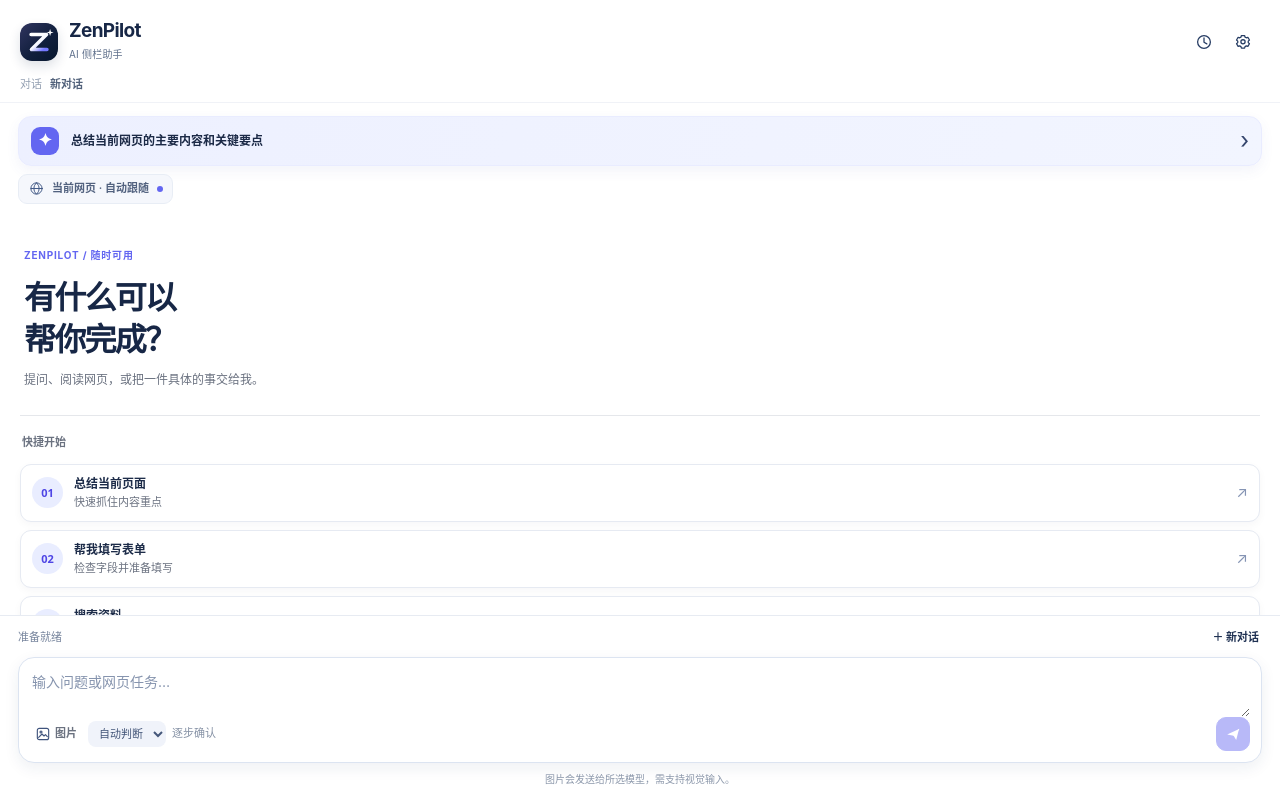
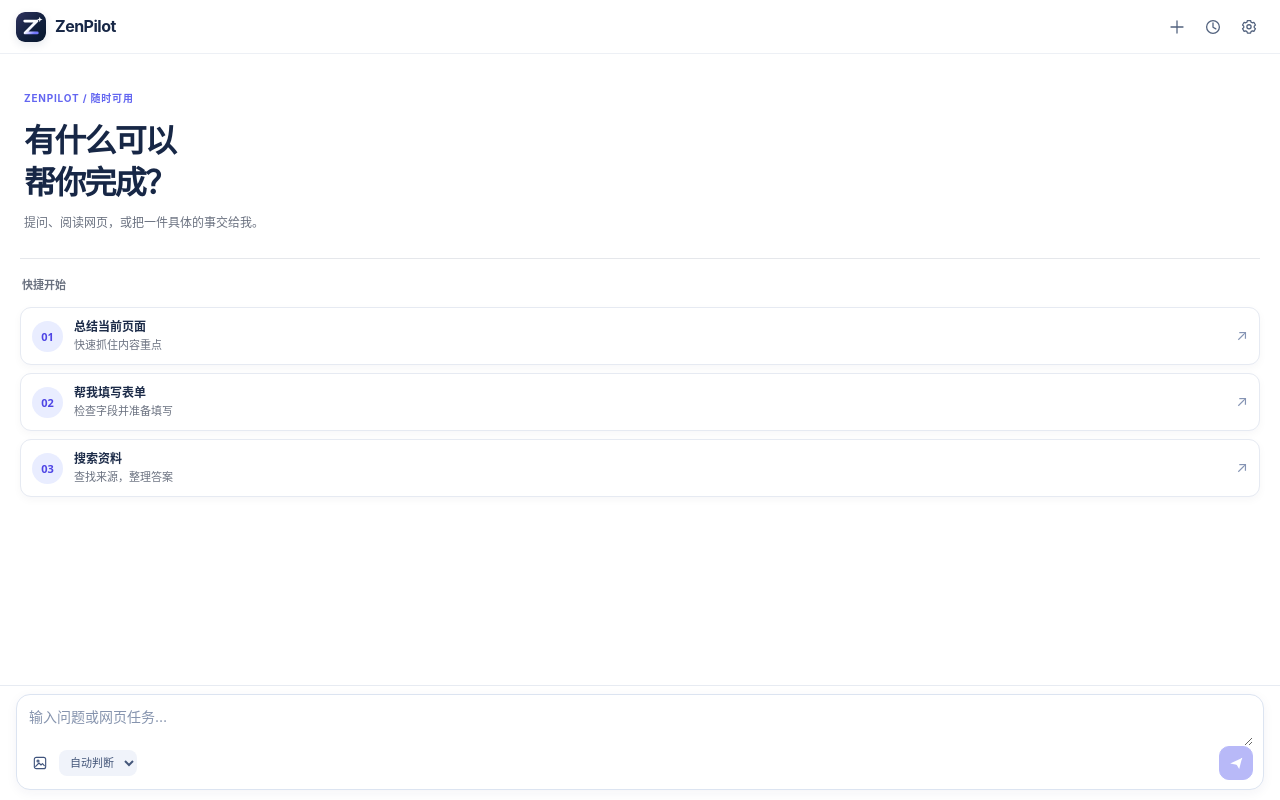
Before and after one commit to Bohanfree/ZenPilot, a browser extension: page extension/panel.html in a window 1280 px wide. Drawn offline with Linux system fonts and the light colour scheme.

Commit message:
Simplify sidebar for conversation in 0.2.9

```diff
--- a/extension/conversation.css
+++ b/extension/conversation.css
@@ -1,4 +1,4 @@
-.header-actions{display:flex;align-items:center;gap:3px}.header-actions .icon-button{font-size:17px}.session-bar{display:flex;align-items:center;gap:9px;padding:8px 20px 3px;color:var(--muted);font-size:10px}.session-bar strong{font-size:11px;font-weight:500;color:var(--text);white-space:nowrap;text-overflow:ellipsis;overflow:hidden;min-width:0}
+.header-actions{display:flex;align-items:center;gap:3px}.header-actions .icon-button{font-size:17px}
 #history-panel{position:absolute;inset:0;z-index:20;padding:20px;background:var(--bg);display:flex;flex-direction:column;gap:12px;overflow:auto}#history-panel .drawer-header{display:flex;align-items:center;justify-content:space-between}#history-panel h2{font-size:18px}#history-panel .drawer-header button{border:0;background:none;font-size:22px;padding:2px 7px}#history-search{margin:0}#session-list{flex:1;overflow:auto;min-height:70px;display:flex;flex-direction:column;gap:7px}.session-item{display:flex;flex-direction:column;text-align:left;gap:4px;padding:12px}.session-item strong{overflow:hidden;text-overflow:ellipsis;white-space:nowrap;font-size:12px}.session-item small{font-size:10px;color:var(--muted)}.session-item.selected{background:var(--soft);border-color:#91a383}#rename-form{display:flex;align-items:center;gap:7px}#rename-title{margin:0;font-size:12px}#rename-save{white-space:nowrap;font-size:11px}#delete-session{color:var(--orange);background:transparent}#delete-confirmation{font-size:12px;padding:12px;border:1px solid var(--line);border-radius:9px}#delete-confirmation div{display:flex;justify-content:flex-end;gap:8px}
 .attachment-tray{display:flex;gap:8px;padding:0 0 9px;flex-wrap:wrap}.attachment{position:relative;width:66px;height:66px}.attachment>button:first-child{padding:0;width:66px;height:66px;overflow:hidden}.attachment img{width:100%;height:100%;object-fit:cover}.attachment .remove-image{position:absolute;right:-5px;top:-5px;padding:0;width:20px;height:20px;border-radius:50%;font-size:15px;background:var(--surface);line-height:1}.user-images{display:flex;gap:8px;flex-wrap:wrap;margin-top:9px}.user-images button{padding:0;overflow:hidden;background:transparent;border-color:#ffffff40}.user-images img{display:block;width:100px;height:85px;object-fit:cover}#attach-image{padding:4px 7px;font-size:15px;background:transparent;border:0}#chat-form.dragging{outline:2px dashed var(--green);outline-offset:3px}.composer-tools{display:flex;gap:4px;align-items:center}#image-dialog{padding:12px;border:1px solid var(--line);border-radius:12px;background:var(--surface);color:var(--text);max-width:95vw;max-height:92vh}#image-dialog::backdrop{background:#0009}#image-dialog img{display:block;max-width:85vw;max-height:75vh;object-fit:contain}#image-dialog button{display:block;margin:0 0 8px auto}.attachment-note{color:var(--muted);font-size:9px}.message.user:empty{display:none}
 body{position:relative}
--- a/extension/design.css
+++ b/extension/design.css
@@ -13,24 +13,14 @@ button:not(:disabled):hover { border-color: #cbd4e5; background: #f7f9ff; }
 button:focus-visible, input:focus-visible, textarea:focus-visible, select:focus-visible { outline: 2px solid #8486f7; outline-offset: 2px; }
 .primary { background: var(--accent); border-color: var(--accent); color: #fff; }
 .primary:not(:disabled):hover { background: var(--accent-deep); border-color: var(--accent-deep); color: #fff; box-shadow: 0 5px 14px rgba(99, 102, 241, .22); }
-header { min-height: 76px; padding: 18px 20px 10px; background: var(--surface); border-bottom: 0; }
-.brand { min-width: 0; gap: 11px; }
-.brand img { width: 38px; height: 38px; border-radius: 12px; box-shadow: 0 5px 12px rgba(24, 39, 78, .14); }
-.brand strong { font-size: 19px; line-height: 1.15; font-weight: 720; letter-spacing: -.65px; color: #172746; }
-.brand span { font-size: 10px; color: #5e6f8b; letter-spacing: .02em; }
+header { min-height: 54px; padding: 9px 16px; background: var(--surface); border-bottom: 1px solid #edf0f5; }
+.brand { min-width: 0; gap: 9px; }
+.brand img { width: 30px; height: 30px; border-radius: 9px; box-shadow: 0 3px 8px rgba(24, 39, 78, .1); }
+.brand strong { font-size: 16px; line-height: 1.15; font-weight: 720; letter-spacing: -.5px; color: #172746; }
 .header-actions { gap: 5px; }
-.header-actions .icon-button { display: grid; place-items: center; width: 34px; height: 34px; padding: 0; border: 1px solid transparent; border-radius: 9px; color: #263c63; }
+.header-actions .icon-button { display: grid; place-items: center; width: 31px; height: 31px; padding: 0; border: 1px solid transparent; border-radius: 9px; color: #52627e; }
 .header-actions .icon-button:hover { border-color: #e4e9f5; background: #f4f6ff; }
 .icon-button svg, #attach-image svg { width: 18px; height: 18px; fill: none; stroke: currentColor; stroke-width: 1.7; stroke-linecap: round; stroke-linejoin: round; }
-.session-bar { width: 100%; min-width: 0; padding: 0 20px var(--space-2); gap: var(--space-2); color: #94a0b2; font-size: 11px; border-bottom: 1px solid #f0f2f7; }
-.session-bar span { flex: none; white-space: nowrap; }
-.session-bar strong { display: block; flex: 1; min-width: 0; overflow: hidden; text-overflow: ellipsis; white-space: nowrap; color: #52627b; font-size: 11px; font-weight: 600; }
-.quick-access { margin: 13px 18px 0; }
-.quick-access button { display: flex; align-items: center; gap: var(--space-3); width: 100%; min-height: 50px; padding: var(--space-2) var(--space-3); text-align: left; color: #1c2a47; background: linear-gradient(110deg, #edf0ff, #f2f5ff); border: 1px solid #e9ecff; border-radius: 13px; box-shadow: 0 5px 13px rgba(81, 92, 182, .065); font-size: 12px; font-weight: 650; }
-.quick-access button:not(:disabled):hover { background: #e8ecff; border-color: #d6ddff; }
-.quick-icon { display: grid; place-items: center; flex: none; width: 28px; height: 28px; color: white; background: var(--accent); border-radius: 9px; font-size: 17px; }
-.quick-access button > span:nth-child(2) { flex: 1; min-width: 0; }
-.quick-arrow { color: #34446c; font-size: 23px; font-weight: 400; line-height: 1; }
 .target { position: relative; z-index: 2; display: inline-flex; align-self: flex-start; align-items: center; width: auto; max-width: calc(100% - 36px); min-height: 30px; margin: 8px 18px 0; padding: 4px 9px; gap: 7px; background: #f5f7fc; border: 1px solid #e8edf5; border-radius: 9px; box-shadow: none; cursor: help; }
 .target:hover, .target:focus { border-color: #d8def6; background: #f0f3ff; }
 .target:focus-visible { outline: 2px solid #8486f7; outline-offset: 2px; }
@@ -40,7 +30,7 @@ header { min-height: 76px; padding: 18px 20px 10px; background: var(--surface);
 .target small { display: block; color: #52627f; font-size: 11px; font-weight: 600; white-space: nowrap; }
 .target strong { display: none; position: absolute; top: 100%; left: 0; width: max-content; max-width: min(320px, calc(100vw - 36px)); padding: 9px 11px; color: #40516f; background: #fff; border: 1px solid #e4e9f5; border-radius: 10px; box-shadow: var(--shadow); font-size: 12px; font-weight: 450; white-space: normal; overflow-wrap: anywhere; }
 .target:hover strong, .target:focus strong { display: block; }
-main { width: 100%; min-width: 0; padding: 19px 20px 20px; scrollbar-color: #cfd8e8 transparent; background: var(--surface); }
+main { width: 100%; min-width: 0; padding: 12px 20px 20px; scrollbar-color: #cfd8e8 transparent; background: var(--surface); }
 #welcome { padding: 4px 0 14px; }
 .welcome-hero { padding: 20px 4px 25px; border-bottom: 1px solid var(--line); }
 #welcome .eyebrow { display: block; color: var(--accent); font-size: 10px; font-weight: 750; letter-spacing: .08em; }
@@ -74,19 +64,18 @@ main { width: 100%; min-width: 0; padding: 19px 20px 20px; scrollbar-color: #cfd
 .tool { margin: 10px 0; padding: 9px 11px; color: #66748d; background: #f5f7fd; border: 1px solid #e7ebf4; border-left: 3px solid #9398f6; border-radius: 9px; font-size: 11px; }
 .tool summary { color: #45577d; font-weight: 650; }
 .tool[open] pre { border-top: 1px solid var(--line); padding-top: 8px; }
-footer { padding: 10px 18px 13px; background: #fff; border-top: 1px solid #e7ebf2; }
-.status { margin-bottom: 7px; color: #77859d; font-size: 11px; }
-.status button { color: #203253; font-weight: 680; }
-#chat-form { padding: 11px; background: #fff; border: 1px solid #dce4f1; border-radius: 16px; box-shadow: 0 5px 15px rgba(31, 48, 91, .075); }
+footer { padding: 8px 16px 10px; background: #fff; border-top: 1px solid #e7ebf2; }
+.status { display: none; margin: 0 2px 6px; color: #77859d; font-size: 11px; }
+.task-active .status { display: block; }
+#chat-form { padding: 9px 10px; background: #fff; border: 1px solid #dce4f1; border-radius: 14px; box-shadow: 0 3px 12px rgba(31, 48, 91, .05); }
 #chat-form:focus-within { border-color: #9aa9f4; box-shadow: 0 0 0 3px rgba(99, 102, 241, .09), 0 5px 15px rgba(31, 48, 91, .075); }
-#prompt { height: 48px; min-height: 48px; max-height: 140px; color: var(--text); font-size: 14px; line-height: 1.6; }
+#prompt { height: 42px; min-height: 42px; max-height: 140px; color: var(--text); font-size: 14px; line-height: 1.6; }
 #prompt::placeholder { color: #8694ae; }
 .composer-bottom { justify-content: flex-start; gap: 6px; }
-#attach-image { display: inline-flex; align-items: center; gap: 4px; color: #40547d; font-size: 12px; font-weight: 600; padding: 5px; }
+#attach-image { display: inline-flex; align-items: center; color: #40547d; padding: 5px; }
 #attach-image svg { width: 16px; height: 16px; }
-#attach-image span { font-size: 11px; }
 #conversation-mode { max-width: 90px; padding: 5px 7px; color: #45577a; background: #f0f3fa; border-radius: 8px; font-size: 11px; }
-.composer-bottom #mode-label { color: #8490a4; margin-right: auto; font-size: 11px; }
+#conversation-mode { margin-right: auto; }
 #send { display: grid; place-items: center; width: 34px; height: 34px; padding: 0; border-radius: 10px; }
 #send svg { width: 19px; height: 19px; stroke: currentColor; stroke-width: 1.2; stroke-linejoin: round; }
 #stop { color: var(--orange); font-size: 10px; padding: 5px 7px; }
@@ -103,7 +92,7 @@ footer { padding: 10px 18px 13px; background: #fff; border-top: 1px solid #e7ebf
 .session-item.selected { background: #ecf0ff; border-color: #dce3ff; }
 #rename-form { border-top: 1px solid var(--line); padding-top: 12px; }
 #delete-session { border: 0; font-size: 11px; }
-#settings { position: absolute; z-index: 15; inset: 100px 0 0; max-height: none; padding: 20px; overflow: auto; background: #fbfcff; border-top: 1px solid var(--line); box-shadow: 0 -8px 20px rgba(31, 41, 55, .045); }
+#settings { position: absolute; z-index: 15; inset: 54px 0 0; max-height: none; padding: 20px; overflow: auto; background: #fbfcff; border-top: 1px solid var(--line); box-shadow: 0 -8px 20px rgba(31, 41, 55, .045); }
 #settings h2 { color: #172746; font-size: 17px; }
 #settings label { font-weight: 600; }
 #settings input, #settings select { font-weight: 400; }
@@ -113,10 +102,8 @@ footer { padding: 10px 18px 13px; background: #fff; border-top: 1px solid #e7ebf
 .code-toolbar { background: #f2f5fc; }
 .table-scroll { border-radius: 9px; }
 @media (max-width: 350px) {
-  header { padding-inline: 13px; } .session-bar { padding-inline: 14px; }
-  .quick-access, .target { margin-inline: 12px; } main { padding-inline: 13px; }
+  header { padding-inline: 12px; } .target { margin-inline: 12px; } main { padding-inline: 13px; }
   footer { padding-inline: 11px; } #welcome h1 { font-size: 27px; }
-  #attach-image span, .composer-bottom #mode-label { display: none; }
 }
 @media (prefers-color-scheme: dark) {
   :root { color-scheme: dark; --bg: #141c2a; --surface: #1a2535; --text: #e9eef8; --muted: #a1b0c7; --line: #334159; --accent: #979bff; --accent-deep: #aeb1ff; --green: var(--accent); --soft: #253149; --orange: #ddb09c; --shadow: 0 12px 28px rgba(0, 0, 0, .2); }
@@ -124,12 +111,8 @@ footer { padding: 10px 18px 13px; background: #fff; border-top: 1px solid #e7ebf
   .primary { background: #777bfa; border-color: #777bfa; color: #fff; }
   .primary:not(:disabled):hover { background: #8e91ff; border-color: #8e91ff; color: #fff; }
   .brand strong, #welcome h1, .markdown-body h1, .markdown-body h2, .markdown-body h3, #history-panel h2, #settings h2 { color: #eef2ff; }
-  .brand span, .session-bar strong { color: #b2c0d9; }
   .header-actions .icon-button { color: #c2cff1; } .header-actions .icon-button:hover { background: #273650; }
-  .session-bar { border-color: #334159; }
-  .quick-access button { color: #ebefff; background: linear-gradient(110deg, #2b3559, #293550); border-color: #3a4770; }
-  .quick-access button:not(:disabled):hover { background: #323e65; border-color: #5365aa; }
-  .quick-icon { background: #777bfa; } .quick-arrow { color: #c9d2ff; }
+  header { border-color: #334159; }
   .target { background: #253149; border-color: #36465f; }
   .target:hover, .target:focus { background: #303d5a; border-color: #52639e; }
   .target-icon { color: #d1dbf4; }
--- a/extension/markdown.css
+++ b/extension/markdown.css
@@ -8,4 +8,4 @@
 .markdown-body hr{border:0;border-top:1px solid var(--line);margin:16px 0}.markdown-body :not(pre)>code{font:11.5px/1.6 Consolas,monospace;background:var(--soft);padding:2px 5px;border:1px solid var(--line);border-radius:5px;overflow-wrap:anywhere}
 .code-block{border:1px solid var(--line);border-radius:9px;overflow:hidden;margin:12px 0;background:var(--bg)}.code-toolbar{display:flex;justify-content:space-between;align-items:center;background:var(--soft);padding:5px 9px;color:var(--muted);font-size:10px;border-bottom:1px solid var(--line)}.code-toolbar button{font-size:10px;padding:2px 7px;border:0;background:transparent}.markdown-body pre{margin:0;padding:12px;overflow-x:auto;max-width:100%;white-space:pre;font:11.5px/1.7 Consolas,monospace}.markdown-body pre code{font:inherit;white-space:pre}
 .table-scroll{overflow-x:auto;max-width:100%;margin:12px 0;border:1px solid var(--line);border-radius:8px}.markdown-body table{border-collapse:collapse;font-size:11.5px;min-width:100%;line-height:1.6}.markdown-body th,.markdown-body td{padding:8px 10px;text-align:left;border-bottom:1px solid var(--line);border-right:1px solid var(--line);min-width:80px;vertical-align:top}.markdown-body th{background:var(--soft);font-weight:600}.markdown-body tr:last-child td{border-bottom:0}.markdown-body td:last-child,.markdown-body th:last-child{border-right:0}
-.image-description{color:var(--muted);font-style:italic}#conversation-mode{width:auto;max-width:100px;margin:0;border:none;background:var(--soft);padding:4px 5px;font-size:10px}.composer-bottom{flex-wrap:wrap;gap:5px}.composer-bottom #mode-label{font-size:9px}.markdown-body .task-list-item{list-style:none}
+.image-description{color:var(--muted);font-style:italic}#conversation-mode{width:auto;max-width:100px;margin:0;border:none;background:var(--soft);padding:4px 5px;font-size:10px}.composer-bottom{flex-wrap:wrap;gap:5px}.markdown-body .task-list-item{list-style:none}
--- a/extension/panel.html
+++ b/extension/panel.html
@@ -2,11 +2,10 @@
 <html lang="zh-CN">
 <head><meta charset="utf-8"><meta name="viewport" content="width=device-width,initial-scale=1"><title>ZenPilot</title><link rel="stylesheet" href="panel.css"><link rel="stylesheet" href="markdown.css"><link rel="stylesheet" href="conversation.css"><link rel="stylesheet" href="design.css"></head>
 <body>
-  <header><div class="brand"><img src="icon.svg" alt=""><div><strong>ZenPilot</strong><span>AI 侧栏助手</span></div></div><div class="header-actions"><button id="history-toggle" class="icon-button" title="历史对话" aria-label="历史对话"><svg viewBox="0 0 24 24" aria-hidden="true"><circle cx="12" cy="12" r="8.5"/><path d="M12 6.5v5.8l3.8 2.2"/></svg></button><button id="settings-toggle" class="icon-button" title="设置" aria-label="打开设置"><svg viewBox="0 0 24 24" aria-hidden="true"><path d="M9.9 3.4h4.2l.6 2.1 1.7.9 2.1-.7 2.1 3.6-1.6 1.5v2l1.6 1.5-2.1 3.6-2.1-.7-1.7.9-.6 2.1H9.9l-.6-2.1-1.7-.9-2.1.7-2.1-3.6L5 12.8v-2L3.4 9.3l2.1-3.6 2.1.7 1.7-.9z"/><circle cx="12" cy="11.8" r="2.8"/></svg></button></div></header>
-  <div class="session-bar"><span>对话</span><strong id="session-title">新对话</strong></div>
+  <header><div class="brand"><img src="icon.svg" alt=""><strong>ZenPilot</strong></div><div class="header-actions"><button id="clear" class="icon-button" type="button" title="新对话" aria-label="新对话"><svg viewBox="0 0 24 24" aria-hidden="true"><path d="M12 4v16M4 12h16"/></svg></button><button id="history-toggle" class="icon-button" title="历史对话" aria-label="历史对话"><svg viewBox="0 0 24 24" aria-hidden="true"><circle cx="12" cy="12" r="8.5"/><path d="M12 6.5v5.8l3.8 2.2"/></svg></button><button id="settings-toggle" class="icon-button" title="设置" aria-label="打开设置"><svg viewBox="0 0 24 24" aria-hidden="true"><path d="M9.9 3.4h4.2l.6 2.1 1.7.9 2.1-.7 2.1 3.6-1.6 1.5v2l1.6 1.5-2.1 3.6-2.1-.7-1.7.9-.6 2.1H9.9l-.6-2.1-1.7-.9-2.1.7-2.1-3.6L5 12.8v-2L3.4 9.3l2.1-3.6 2.1.7 1.7-.9z"/><circle cx="12" cy="11.8" r="2.8"/></svg></button></div></header>
+  <span id="session-title" hidden>新对话</span>
   <section id="history-panel" hidden><div class="drawer-header"><h2>历史对话</h2><button id="history-close" aria-label="关闭历史对话">×</button></div><button id="history-new" class="primary">＋ 新建对话</button><input id="history-search" placeholder="搜索对话名称…" aria-label="搜索对话"><div id="session-list"></div><form id="rename-form"><input id="rename-title" maxlength="80" aria-label="对话名称" required><button id="rename-save">重命名</button></form><button id="delete-session">删除当前对话</button><div id="delete-confirmation" hidden><p>删除这段对话及其中保存的图片？此操作无法撤回。</p><div><button id="cancel-delete">取消</button><button id="confirm-delete">确认删除</button></div></div></section>
-  <section class="quick-access"><button type="button" data-prompt="总结当前网页的主要内容和关键要点。"><span class="quick-icon" aria-hidden="true">✦</span><span>总结当前网页的主要内容和关键要点</span><span class="quick-arrow" aria-hidden="true">›</span></button></section>
-  <section class="target" tabindex="0" aria-label="当前网页信息，悬停或聚焦查看网页标题"><span class="target-icon" aria-hidden="true"><svg viewBox="0 0 24 24"><circle cx="12" cy="12" r="9"/><path d="M3 12h18M12 3c2.7 2.5 4.1 5.5 4.1 9s-1.4 6.5-4.1 9c-2.7-2.5-4.1-5.5-4.1-9S9.3 5.5 12 3z"/></svg></span><div><small id="target-label">当前网页 · 自动跟随</small><strong id="target-title">正在读取…</strong></div><span class="dot" aria-hidden="true"></span></section>
+  <section class="target" tabindex="0" aria-label="网页任务目标，悬停或聚焦查看网页标题" hidden><span class="target-icon" aria-hidden="true"><svg viewBox="0 0 24 24"><circle cx="12" cy="12" r="9"/><path d="M3 12h18M12 3c2.7 2.5 4.1 5.5 4.1 9s-1.4 6.5-4.1 9c-2.7-2.5-4.1-5.5-4.1-9S9.3 5.5 12 3z"/></svg></span><div><small id="target-label">网页任务 · 目标已固定</small><strong id="target-title">正在读取…</strong></div><span class="dot" aria-hidden="true"></span></section>
   <section id="settings" hidden>
     <h2>连接你的模型</h2><p class="muted">网页内容与截图会发送给你配置的模型服务。密钥只保存在本机扩展存储中。</p>
     <form id="settings-form">
@@ -23,7 +22,7 @@
     <div id="welcome"><div class="welcome-hero"><span class="eyebrow">ZENPILOT / 随时可用</span><h1>有什么可以<br>帮你完成？</h1><p>提问、阅读网页，或把一件具体的事交给我。</p></div><div class="suggestions"><span class="suggestion-label">快捷开始</span><button data-prompt="总结当前网页的主要内容和关键要点。"><span class="suggestion-icon" aria-hidden="true">01</span><span class="suggestion-copy"><strong>总结当前页面</strong><small>快速抓住内容重点</small></span><span class="suggestion-arrow" aria-hidden="true">↗</span></button><button data-prompt="根据我接下来提供的信息填写当前页面的表单，先检查需要哪些字段，不要提交。"><span class="suggestion-icon" aria-hidden="true">02</span><span class="suggestion-copy"><strong>帮我填写表单</strong><small>检查字段并准备填写</small></span><span class="suggestion-arrow" aria-hidden="true">↗</span></button><button data-prompt="用 DuckDuckGo 搜索我接下来提供的主题，并根据来源整理结果。"><span class="suggestion-icon" aria-hidden="true">03</span><span class="suggestion-copy"><strong>搜索资料</strong><small>查找来源，整理答案</small></span><span class="suggestion-arrow" aria-hidden="true">↗</span></button></div></div>
   </main>
   <aside id="approval" hidden><strong>确认下一步操作</strong><pre id="approval-detail"></pre><div><button id="deny">停止任务</button><button id="allow" class="primary">允许这一步</button></div></aside>
-  <footer><div class="status"><span id="status">准备就绪</span><button id="clear">＋ 新对话</button></div><form id="chat-form"><div id="attachment-tray" class="attachment-tray" hidden></div><textarea id="prompt" rows="3" placeholder="输入问题或网页任务…" aria-label="任务内容" maxlength="12000"></textarea><input id="image-input" type="file" accept="image/png,image/jpeg,image/webp,image/gif" multiple hidden><div class="composer-bottom"><button id="attach-image" type="button" aria-label="添加图片" title="添加图片，也可以粘贴或拖入"><svg viewBox="0 0 24 24" aria-hidden="true"><rect x="3.5" y="3.5" width="17" height="17" rx="3"/><circle cx="9" cy="9" r="1.5"/><path d="m5.5 17 5-5 3 3 2.2-2.2 2.8 3"/></svg><span>图片</span></button><select id="conversation-mode" aria-label="对话方式"><option value="auto">自动判断</option><option value="chat">只聊天</option><option value="browser">网页助手</option></select><span id="mode-label">逐步确认</span><button id="stop" type="button" hidden>停止</button><button id="send" class="primary" type="submit" disabled aria-label="发送消息"><svg viewBox="0 0 24 24" aria-hidden="true"><path d="m4 12 15-7-3.6 14-3.2-5.3L4 12z" fill="currentColor" stroke="none"/><path d="m12.2 13.7 6.8-8.7" fill="none"/></svg></button></div></form><small class="footnote">图片会发送给所选模型，需支持视觉输入。</small></footer>
+  <footer><div class="status"><span id="status" role="status">准备就绪</span></div><form id="chat-form"><div id="attachment-tray" class="attachment-tray" hidden></div><textarea id="prompt" rows="3" placeholder="输入问题或网页任务…" aria-label="任务内容" maxlength="12000"></textarea><input id="image-input" type="file" accept="image/png,image/jpeg,image/webp,image/gif" multiple hidden><div class="composer-bottom"><button id="attach-image" type="button" aria-label="添加图片" title="添加图片会发送给所选模型，需支持视觉输入；也可以粘贴或拖入"><svg viewBox="0 0 24 24" aria-hidden="true"><rect x="3.5" y="3.5" width="17" height="17" rx="3"/><circle cx="9" cy="9" r="1.5"/><path d="m5.5 17 5-5 3 3 2.2-2.2 2.8 3"/></svg></button><select id="conversation-mode" aria-label="对话方式"><option value="auto">自动判断</option><option value="chat">只聊天</option><option value="browser">网页助手</option></select><button id="stop" type="button" hidden>停止</button><button id="send" class="primary" type="submit" disabled aria-label="发送消息"><svg viewBox="0 0 24 24" aria-hidden="true"><path d="m4 12 15-7-3.6 14-3.2-5.3L4 12z" fill="currentColor" stroke="none"/><path d="m12.2 13.7 6.8-8.7" fill="none"/></svg></button></div></form><small class="footnote" hidden>图片会发送给所选模型，需支持视觉输入。</small></footer>
   <dialog id="image-dialog"><button id="close-image" aria-label="关闭图片预览">关闭</button><img id="image-preview" alt="图片预览"></dialog>
   <script src="platform.js"></script><script src="core.js"></script><script src="chat-content.js"></script><script src="vendor/marked.umd.js"></script><script src="vendor/purify.min.js"></script><script src="markdown.js"></script><script src="tab-context.js"></script><script src="attachments.js"></script><script src="session-ui.js"></script><script src="panel.js"></script>
 </body></html>
--- a/extension/session-ui.js
+++ b/extension/session-ui.js
@@ -18,6 +18,7 @@ ZP.createSessionUI = function ({ isBusy, getWindowId, renderEntry, clearView, re
     }
     const current = items.find(item => item.id === activeId);
     $("session-title").textContent = current?.title || "新对话";
+    $("history-toggle").title = `历史对话 · ${current?.title || "新对话"}`;
     if (document.activeElement !== $("rename-title")) $("rename-title").value = current?.title || "";
     for (const id of ["history-new", "rename-save", "delete-session", "confirm-delete"]) $(id).disabled = isBusy() || loading || creating || !activeId;
     onChange?.();
```
Also changed, not shown: extension/panel.js (+7 -6 lines), extension/manifest.json.
